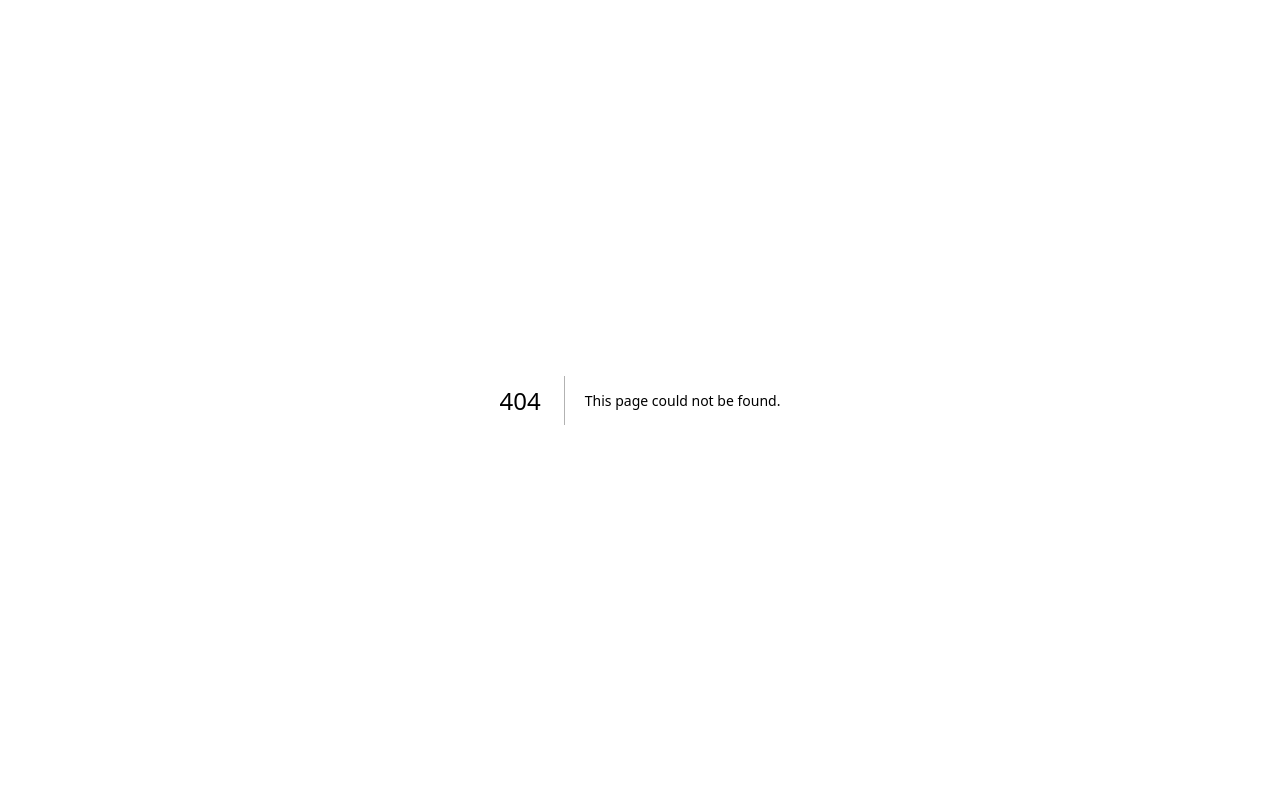
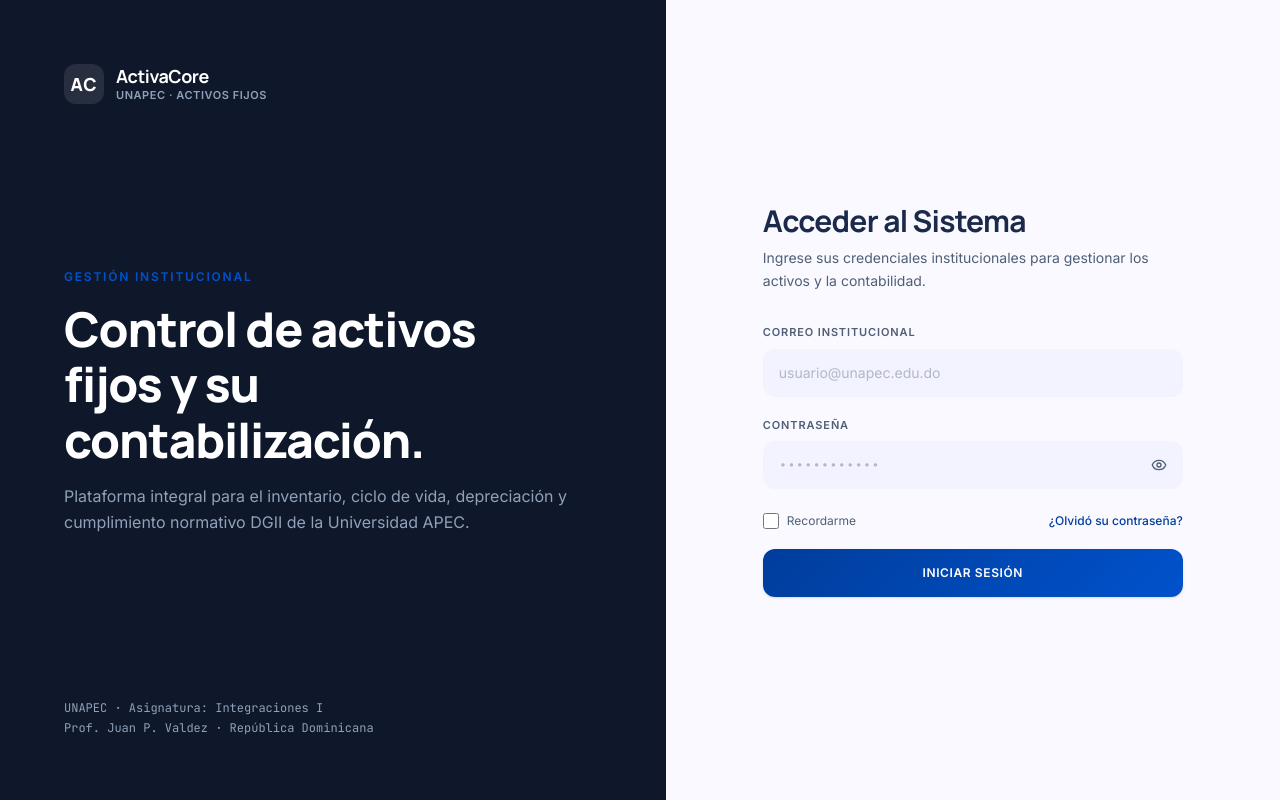
Before and after one commit to JeremyJS20/activa_core, a Next.js app in the folder app/: page /login in a window 1280 px wide. Before the commit this address had no page. Built offline with nearby package versions, Linux system fonts and the light colour scheme.

Commit message:
feat(auth): implement split-screen institutional login page adhering to DESIGN.md

```diff
--- /dev/null
+++ b/app/app/login/page.tsx
@@ -0,0 +1,66 @@
+import { Suspense } from "react";
+import type { Metadata } from "next";
+import { Loader2 } from "lucide-react";
+import { LoginForm } from "@/components/auth/login-form";
+
+export const metadata: Metadata = {
+  title: "Acceso Institucional | ActivaCore UNAPEC",
+  description: "Sistema Institucional de Gestión y Trazabilidad de Activos Fijos — Universidad APEC.",
+};
+
+export default function LoginPage() {
+  return (
+    <div className="min-h-screen w-full flex flex-col lg:flex-row bg-[#F9F9FF]">
+      {/* Panel Izquierdo: Institucional (Azul Marino Profundo) */}
+      <div className="w-full lg:w-[50%] xl:w-[52%] bg-[#0F172A] text-white flex flex-col justify-between p-8 sm:p-12 lg:p-16 relative">
+        {/* Monograma / Cabecera */}
+        <div className="flex items-center gap-3">
+          <div className="w-10 h-10 rounded-xl bg-white/10 flex items-center justify-center font-display font-extrabold text-lg tracking-wider text-white">
+            AC
+          </div>
+          <div>
+            <span className="font-display font-bold text-lg tracking-tight block leading-tight text-white">
+              ActivaCore
+            </span>
+            <span className="text-[11px] font-semibold text-slate-400 tracking-wider uppercase block">
+              UNAPEC · Activos Fijos
+            </span>
+          </div>
+        </div>
+
+        {/* Declaración de Misión Central */}
+        <div className="my-12 lg:my-0 max-w-lg">
+          <p className="text-xs font-semibold uppercase tracking-[0.15em] text-[#0052CC] mb-4">
+            Gestión Institucional
+          </p>
+          <h2 className="font-display font-extrabold text-3xl sm:text-4xl lg:text-5xl text-white tracking-tight leading-[1.15]">
+            Control de activos fijos y su contabilización.
+          </h2>
+          <p className="text-slate-400 text-sm sm:text-base mt-4 leading-relaxed font-sans">
+            Plataforma integral para el inventario, ciclo de vida, depreciación y cumplimiento normativo DGII de la Universidad APEC.
+          </p>
+        </div>
+
+        {/* Metadatos Académicos de Pie */}
+        <div className="text-xs text-slate-400 font-mono space-y-1">
+          <p>UNAPEC · Asignatura: Integraciones I</p>
+          <p className="text-slate-400">Prof. Juan P. Valdez · República Dominicana</p>
+        </div>
+      </div>
+
+      {/* Panel Derecho: Formulario de Acceso */}
+      <div className="w-full lg:w-[50%] xl:w-[48%] flex items-center justify-center p-6 sm:p-12 lg:p-16">
+        <Suspense
+          fallback={
+            <div className="w-full max-w-[420px] p-8 flex flex-col items-center justify-center text-[#505F76]">
+              <Loader2 className="w-8 h-8 animate-spin text-[#003D9B] mb-3" />
+              <p className="text-sm font-medium">Cargando acceso institucional...</p>
+            </div>
+          }
+        >
+          <LoginForm />
+        </Suspense>
+      </div>
+    </div>
+  );
+}
--- /dev/null
+++ b/app/components/auth/login-form.tsx
@@ -0,0 +1,176 @@
+"use client";
+
+import { useState } from "react";
+import { useSearchParams } from "next/navigation";
+import { signIn } from "next-auth/react";
+import Link from "next/link";
+import { Eye, EyeOff, Loader2 } from "lucide-react";
+import { LoginSchema } from "@/lib/validations/auth";
+
+export function LoginForm() {
+  const searchParams = useSearchParams();
+  const callbackUrl = searchParams.get("callbackUrl") || "/";
+
+  const [correo, setCorreo] = useState("");
+  const [password, setPassword] = useState("");
+  const [rememberMe, setRememberMe] = useState(false);
+  const [showPassword, setShowPassword] = useState(false);
+  const [isLoading, setIsLoading] = useState(false);
+  const [errorMessage, setErrorMessage] = useState<string | null>(null);
+
+  const handleSubmit = async (e: React.FormEvent) => {
+    e.preventDefault();
+    setErrorMessage(null);
+
+    const validation = LoginSchema.safeParse({ correo, password });
+    if (!validation.success) {
+      setErrorMessage(validation.error.issues[0]?.message || "Por favor complete todos los campos requeridos.");
+      return;
+    }
+
+    setIsLoading(true);
+
+    try {
+      const res = await signIn("credentials", {
+        correo: validation.data.correo,
+        password: validation.data.password,
+        redirect: false,
+        callbackUrl,
+      });
+
+      if (res?.error) {
+        if (res.error.includes("bloqueada") || res.error.includes("fuerza bruta")) {
+          setErrorMessage(
+            "Cuenta bloqueada temporalmente por 15 minutos debido a 5 intentos fallidos consecutivos."
+          );
+        } else if (res.error.includes("inactiva")) {
+          setErrorMessage(
+            "Su cuenta institucional se encuentra inactiva. Contacte al departamento de TI de UNAPEC."
+          );
+        } else {
+          setErrorMessage("Correo institucional o contraseña incorrectos.");
+        }
+        setIsLoading(false);
+      } else {
+        window.location.href = callbackUrl;
+      }
+    } catch (err: any) {
+      if (err?.message?.includes("NEXT_REDIRECT")) {
+        window.location.href = callbackUrl;
+        return;
+      }
+      setErrorMessage("No fue posible conectar con el servicio de autenticación.");
+      setIsLoading(false);
+    }
+  };
+
+  return (
+    <div className="w-full max-w-[420px] mx-auto px-6 py-8 sm:px-0">
+      <div className="mb-8">
+        <h1 className="font-display font-bold text-2xl sm:text-3xl text-[#1B2A4A] tracking-tight">
+          Acceder al Sistema
+        </h1>
+        <p className="text-[#505F76] text-sm mt-2 leading-relaxed">
+          Ingrese sus credenciales institucionales para gestionar los activos y la contabilidad.
+        </p>
+      </div>
+
+      {errorMessage && (
+        <div
+          role="alert"
+          className="mb-6 p-4 rounded-xl text-sm font-medium bg-[#FFDAD6] text-[#93000A] leading-snug"
+        >
+          {errorMessage}
+        </div>
+      )}
+
+      <form onSubmit={handleSubmit} className="space-y-5">
+        <div>
+          <label
+            htmlFor="correo"
+            className="block text-[11px] font-semibold uppercase tracking-[0.08em] text-[#505F76] mb-2"
+          >
+            Correo Institucional
+          </label>
+          <input
+            id="correo"
+            type="email"
+            required
+            autoComplete="email"
+            disabled={isLoading}
+            value={correo}
+            onChange={(e) => setCorreo(e.target.value)}
+            placeholder="usuario@unapec.edu.do"
+            className="w-full h-12 px-4 bg-[#F2F3FF] text-[#1B2A4A] text-sm rounded-xl outline-none transition-all placeholder:text-[#505F76]/40 focus:bg-white focus:ring-2 focus:ring-[#0052CC] disabled:opacity-50"
+          />
+        </div>
+
+        <div>
+          <label
+            htmlFor="password"
+            className="block text-[11px] font-semibold uppercase tracking-[0.08em] text-[#505F76] mb-2"
+          >
+            Contraseña
+          </label>
+          <div className="relative">
+            <input
+              id="password"
+              type={showPassword ? "text" : "password"}
+              required
+              autoComplete="current-password"
+              disabled={isLoading}
+              value={password}
+              onChange={(e) => setPassword(e.target.value)}
+              placeholder="••••••••••••"
+              className="w-full h-12 pl-4 pr-12 bg-[#F2F3FF] text-[#1B2A4A] text-sm rounded-xl outline-none transition-all placeholder:text-[#505F76]/40 focus:bg-white focus:ring-2 focus:ring-[#0052CC] disabled:opacity-50 font-mono"
+            />
+            <button
+              type="button"
+              onClick={() => setShowPassword(!showPassword)}
+              aria-label={showPassword ? "Ocultar contraseña" : "Ver contraseña"}
+              tabIndex={-1}
+              className="absolute inset-y-0 right-0 pr-4 flex items-center text-[#505F76] hover:text-[#1B2A4A] transition-colors cursor-pointer"
+            >
+              {showPassword ? <EyeOff className="w-4 h-4" /> : <Eye className="w-4 h-4" />}
+            </button>
+          </div>
+        </div>
+
+        <div className="flex items-center justify-between pt-1">
+          <label className="flex items-center gap-2 cursor-pointer select-none text-xs text-[#505F76]">
+            <input
+              type="checkbox"
+              checked={rememberMe}
+              onChange={(e) => setRememberMe(e.target.checked)}
+              className="w-4 h-4 rounded border-slate-300 text-[#003D9B] focus:ring-[#0052CC]"
+            />
+            <span>Recordarme</span>
+          </label>
+
+          <Link
+            href="/recuperar-contrasena"
+            className="text-xs font-medium text-[#003D9B] hover:text-[#0052CC] transition-colors"
+          >
+            ¿Olvidó su contraseña?
+          </Link>
+        </div>
+
+        <button
+          type="submit"
+          disabled={isLoading}
+          className="w-full h-12 mt-3 text-white font-semibold text-xs tracking-wider uppercase rounded-xl shadow-sm hover:shadow transition-all duration-150 flex items-center justify-center gap-2 disabled:opacity-60 disabled:pointer-events-none cursor-pointer"
+          style={{ background: "linear-gradient(135deg, #003D9B 0%, #0052CC 100%)" }}
+        >
+          {isLoading ? (
+            <>
+              <Loader2 className="w-4 h-4 animate-spin text-white" />
+              <span>Verificando...</span>
+            </>
+          ) : (
+            <span>Iniciar Sesión</span>
+          )}
+        </button>
+      </form>
+    </div>
+  );
+}
```
Also changed, not shown: 1 other file (tests, documents, lock files or other folders).
